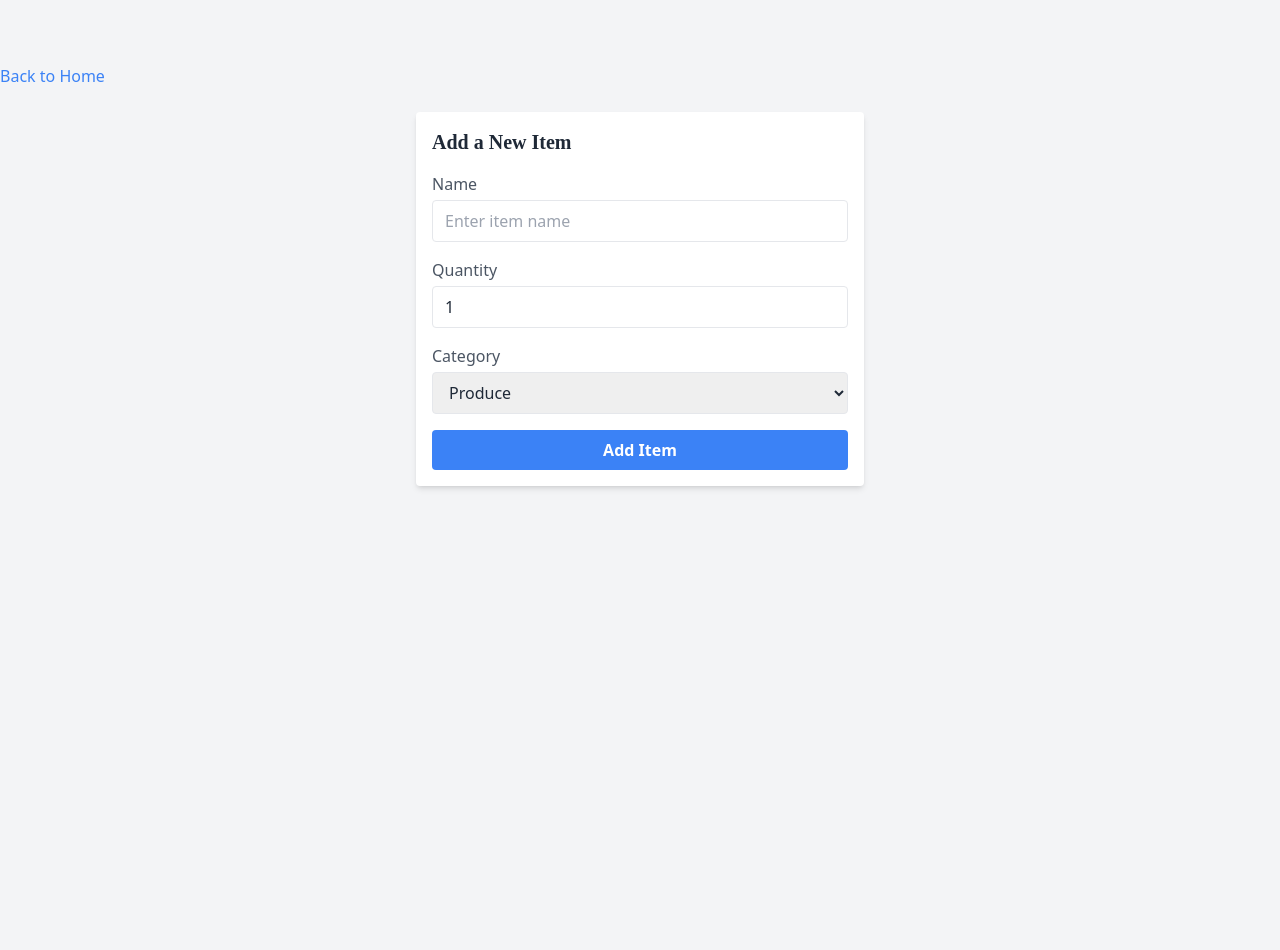
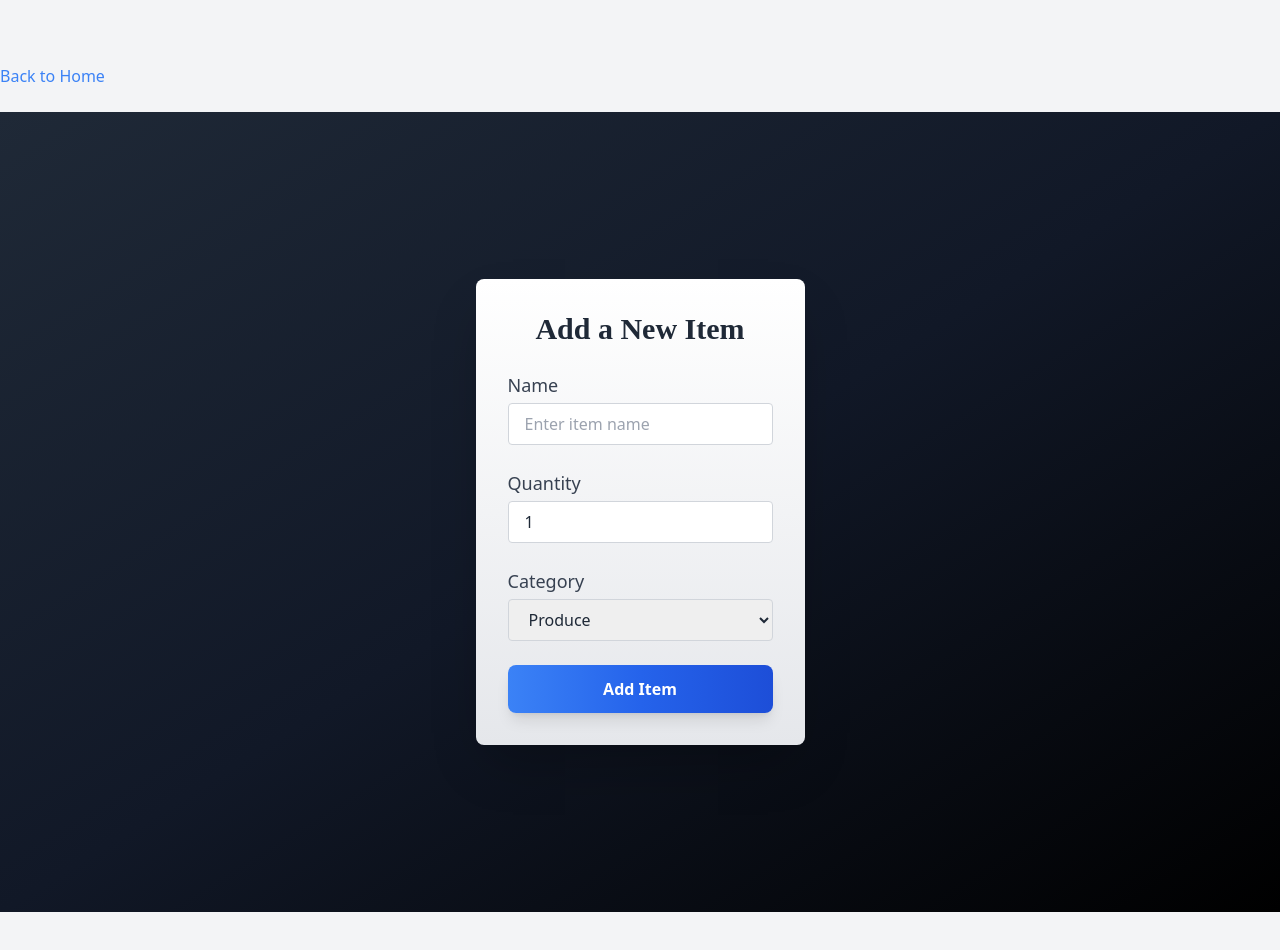
Before and after one commit to tehjibsingh/cprg306-assignments, a Next.js app: page /week-5 in a window 1280 px wide. Before the commit the page ends 800 px from the top, so only its background shows below. Built offline with nearby package versions, Linux system fonts and the light colour scheme.

Commit message:
color changes

```diff
--- a/app/week-5/new-item.js
+++ b/app/week-5/new-item.js
@@ -5,72 +5,53 @@
 import { useState } from 'react';
 
 export default function NewItem() {
-
   const [name, setName] = useState('');
   const [quantity, setQuantity] = useState(1);
   const [category, setCategory] = useState('produce');
 
-
   const handleSubmit = (e) => {
     e.preventDefault();
-
-
-    const item = {
-      name: name,
-      quantity: quantity,
-      category: category,
-    };
-
-
+    const item = { name, quantity, category };
     console.log(item);
-
-
     alert(`Item added:\nName: ${name}\nQuantity: ${quantity}\nCategory: ${category}`);
-
-
     setName('');
     setQuantity(1);
     setCategory('produce');
   };
 
-
   return (
-    <div className="max-w-md mx-auto p-4 bg-white rounded shadow-md">
-      <h2 className="text-xl font-bold mb-4">Add a New Item</h2>
-      <form onSubmit={handleSubmit} className="space-y-4">
-
+    <div className="min-h-screen bg-gradient-to-br from-gray-800 via-gray-900 to-black flex items-center justify-center">
+      <div className="max-w-md mx-auto p-8 bg-gradient-to-b from-white to-gray-200 rounded-lg shadow-2xl">
+        <h2 className="text-3xl font-bold text-center text-gray-800 mb-6">Add a New Item</h2>
+        <form onSubmit={handleSubmit} className="space-y-6">
           <div>
-          <label className="block mb-1 text-gray-600">Name</label>
+            <label className="block mb-1 text-lg text-gray-700">Name</label>
             <input
               type="text"
               value={name}
               onChange={(e) => setName(e.target.value)}
               required
-            className="w-full px-3 py-2 border rounded"
+              className="w-full px-4 py-2 border border-gray-300 rounded focus:outline-none focus:ring-2 focus:ring-blue-500"
               placeholder="Enter item name"
             />
           </div>
-
-
           <div>
-          <label className="block mb-1 text-gray-600">Quantity</label>
+            <label className="block mb-1 text-lg text-gray-700">Quantity</label>
             <input
               type="number"
               value={quantity}
               onChange={(e) => setQuantity(parseInt(e.target.value))}
               required
-            className="w-full px-3 py-2 border rounded"
+              className="w-full px-4 py-2 border border-gray-300 rounded focus:outline-none focus:ring-2 focus:ring-blue-500"
               placeholder="Enter quantity"
             />
           </div>
-
-
           <div>
-          <label className="block mb-1 text-gray-600">Category</label>
+            <label className="block mb-1 text-lg text-gray-700">Category</label>
             <select
               value={category}
               onChange={(e) => setCategory(e.target.value)}
-            className="w-full px-3 py-2 border rounded"
+              className="w-full px-4 py-2 border border-gray-300 rounded focus:outline-none focus:ring-2 focus:ring-blue-500"
               required
             >
               <option value="produce">Produce</option>
@@ -86,16 +67,14 @@ export default function NewItem() {
               <option value="other">Other</option>
             </select>
           </div>
-
-
           <button
             type="submit"
-          className="w-full py-2 bg-blue-500 text-white font-semibold rounded"
+            className="w-full py-3 bg-gradient-to-r from-blue-500 via-blue-600 to-blue-700 text-white font-semibold rounded-lg shadow-lg hover:shadow-xl transform hover:-translate-y-0.5 transition-all duration-200 ease-in-out"
           >
             Add Item
           </button>
         </form>
       </div>
+    </div>
   );
 }
-``
```
Lines whose indentation alone changed are shown as unchanged.
